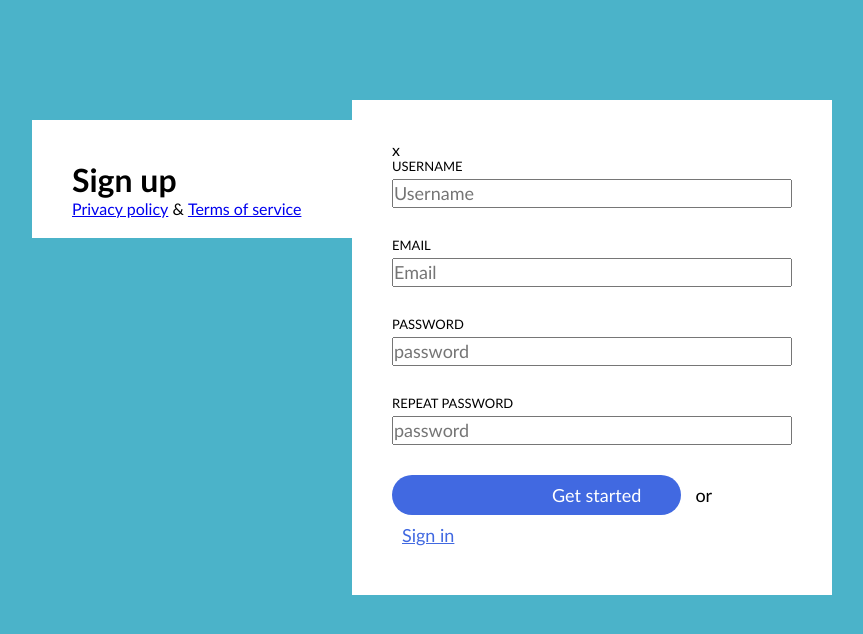
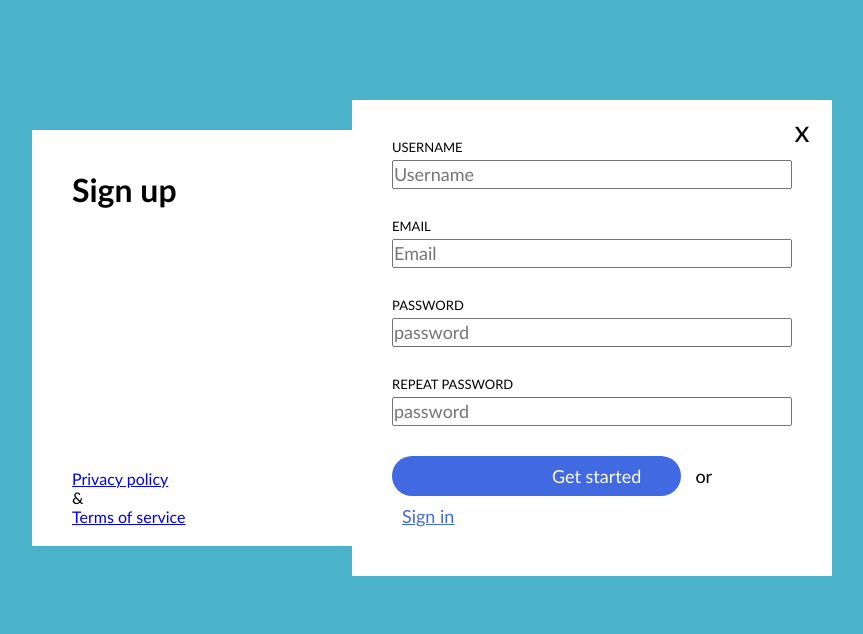
Before and after one commit to ESinkev/6-SIGN-UP2, a plain HTML site: page index.html in a window 1280 px wide. Shown: the whole page, without its empty margins (208-1071 px from the left). Drawn offline with Linux system fonts and the light colour scheme.

Commit message:
Position relative-abosulute

```diff
--- a/css/custom.css
+++ b/css/custom.css
@@ -6,15 +6,17 @@ display: inline-block;
 width: 800px;
 margin-top: 100px;
 margin-left: calc((100% - 800px) / 2);
+position: relative;
 }
 .left-column {
 display: inline-block;
 width: 40%;
-float: left;
 padding: 40px;
 padding-bottom: 20px;
-margin-top: 20px;
-background-color: white
+background-color: white;
+position: absolute;
+top: 30px;
+bottom: 30px;
 }
 .page-title {
 display: inline-block;
@@ -23,20 +25,35 @@ width: 100%;
 .bottom-links {
     display: inline-block;
     width: 100%;
+    position: absolute;
+    bottom: 20px;
+    left: 40px;
+    right: 40px;
 }
 .bottom-links > .link > a {
 color: white;
 }
 .bottom-links > .text {
+display: inline-block;
+width: 100%;
 
 }
 .right-column {
 display: inline-block;
 width: 60%;
-float: left;
+float: right;
 padding: 40px;
 background-color: #fff;
+position: relative;
 }
 .close {
+display: inline-block;
+width: 60px;
+line-height: 60px;
+text-align: center;
+font-size: 30px;
 
+position: absolute;
+top: 0;
+right: 0;
 }
```
